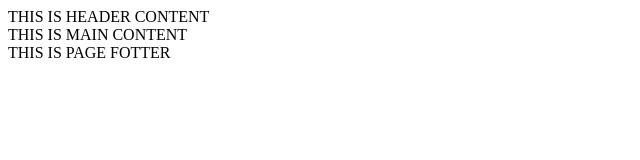
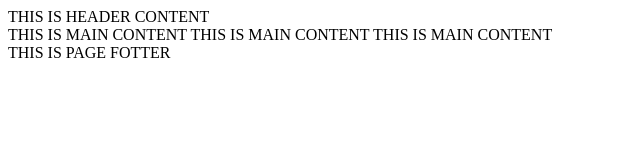
Before and after one commit to doraxia/xz2, a plain HTML site: page index.html in a window 1280 px wide. Shown: the whole page, without its empty margins (0-640 px from the left). Drawn offline with Linux system fonts and the light colour scheme.

Commit message:
index.html main content X 3

```diff
--- a/index.html
+++ b/index.html
@@ -10,6 +10,8 @@
 	</div>
 	<div class="main">
 		THIS IS MAIN CONTENT
+		THIS IS MAIN CONTENT
+		THIS IS MAIN CONTENT
 	</div>
 	<div class="footer">
 		THIS IS PAGE FOTTER
```
